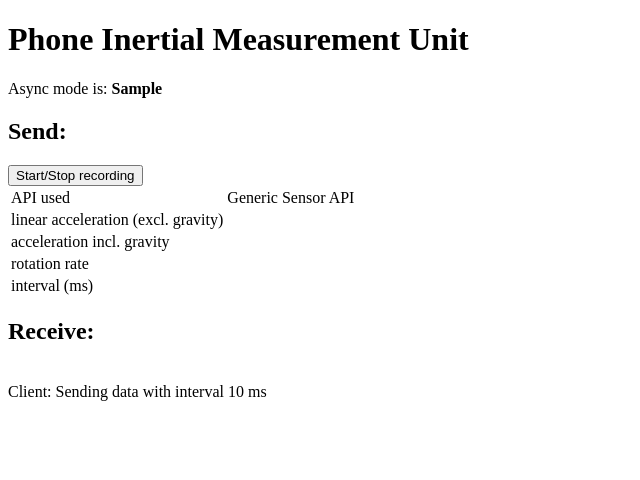
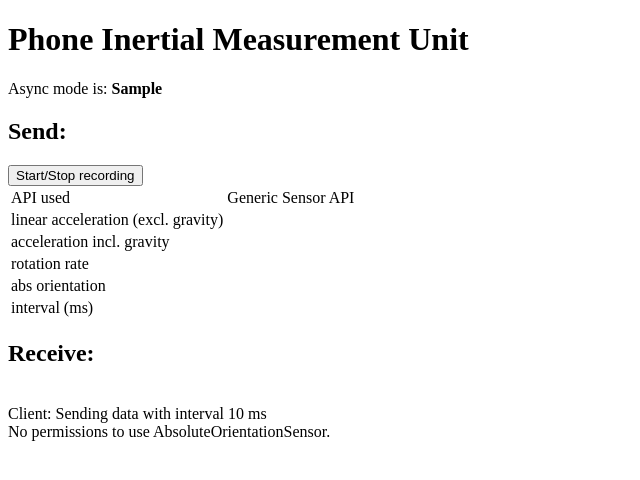
Before and after one commit to vtalpaert/phone-imu, a Flask app: template templates/index.html in a window 1280 px wide. Shown: the top 480 px of the page, without its empty margins (0-640 px from the left). Run offline with Flask 2, Linux system fonts and the light colour scheme; the template is opened without the code that fills it: most values are stand-ins (such as "Sample title", 1, 10 or a date in 2020); some libraries are stand-ins or nearby versions.

Commit message:
add linear acceleration and absolute orientation to sent data with live plot of orientation

```diff
--- a/templates/index.html
+++ b/templates/index.html
@@ -6,6 +6,22 @@
     <script src="//cdnjs.cloudflare.com/ajax/libs/socket.io/2.2.0/socket.io.js" integrity="sha256-yr4fRk/GU1ehYJPAs8P4JlTgu0Hdsp4ZKrx8bDEDC3I=" crossorigin="anonymous"></script>
     <script type="text/javascript" charset="utf-8">
         $(document).ready(function() {
+            function logMessage(text) {
+                $('#log').append('<br>' + $('<div/>').text(text).html());
+            };
+
+            Promise.all([navigator.permissions.query({ name: "accelerometer" }),
+                        navigator.permissions.query({ name: "magnetometer" }),
+                        navigator.permissions.query({ name: "gyroscope" })])
+                    .then(results => {
+                        if (results.every(result => result.state === "granted")) {
+                        sensor.start();
+                            logMessage("Client: I have access to all sensors.");
+                        } else {
+                            logMessage("No permissions to use AbsoluteOrientationSensor.");
+                        }
+            });
+
             // Connect to the Socket.IO server.
             // The connection URL has the following format, relative to the current page:
             //     http[s]://<domain>:<port>[/<namespace>]
@@ -14,10 +30,6 @@
             socket.on('connect', function() {
                 socket.sendBuffer = [];  // empty buffer in case the server is restarted while client is still accumulating messages
             });
-
-            function logMessage(text) {
-                $('#log').append('<br>' + $('<div/>').text(text).html());
-            };
 
             // Event handler for server sent data.
             socket.on('server_response', function(msg, cb) {
@@ -36,13 +48,19 @@
             var ax = 0;
             var ay = 0;
             var az = 0;
+            var ax_lin = 0;
+            var ay_lin = 0;
+            var az_lin = 0;
             var gx = 0;
             var gy = 0;
             var gz = 0;
+            var rx = 0;
+            var ry = 0;
+            var rz = 0;
 
             var sendDataLoop;
             function sendData() {
-                socket.emit('incoming_data', {data: [Date.now(), ax, ay, az, gx, gy, gz]});
+                socket.emit('incoming_data', {data: [Date.now(), ax, ay, az, ax_lin, ay_lin, az_lin, gx, gy, gz, rx, ry, rz]});
             };
             function startSending(sendInterval) {
                 logMessage('Client: Sending data with interval ' + sendInterval + ' ms');
@@ -87,8 +105,26 @@
                 }));
                 gyroscope.start();
 
-            } else if ('DeviceMotionEvent' in window) {
-                document.getElementById('moApi').innerHTML = 'Device Motion API';
+                // https://developer.mozilla.org/en-US/docs/Web/API/OrientationSensor
+                let options = { frequency: 60, referenceFrame: 'device' };  // if sendInterval is 20ms, then we need to refresh at 50Hz at least
+                let orientation = new AbsoluteOrientationSensor(options);
+                orientation.addEventListener('reading', e => {
+                    var s = Math.sqrt(1 - (orientation.quaternion.w * orientation.quaternion.w));
+                    orientationHandler({
+                        x: orientation.quaternion.x / s,
+                        y: orientation.quaternion.y / s,
+                        z: orientation.quaternion.z / s,
+                    });
+                });
+                orientation.addEventListener('error', error => {
+                    if (event.error.name == 'NotReadableError') {
+                        logMessage("Orientation sensor is not available.");
+                    }
+                });
+                sensor.start();
+
+            } else if ('DeviceMotionEvent' in window && 'DeviceOrientationEvent' in window) {
+                document.getElementById('moApi').innerHTML = 'Device Motion/Orientation API';
 
                 var onDeviceMotion = function (eventData) {
                     accelerationHandler(eventData.acceleration, 'moAccel');
@@ -97,15 +133,31 @@
                     intervalHandler(eventData.interval);
                 }
                 window.addEventListener('devicemotion', onDeviceMotion, false);
+
+                // https://developer.mozilla.org/en-US/docs/Web/API/DeviceOrientationEvent
+                var onDeviceOrientation = function (eventData) {
+                    orientationHandler({
+                        x: eventData.beta * Math.PI / 180,
+                        y: eventData.gamma * Math.PI / 180,
+                        z: eventData.alpha * Math.PI / 180,
+                    });
+                }
+                window.addEventListener('deviceorientation', onDeviceOrientation, false);
             } else {
                 document.getElementById('moApi').innerHTML = 'No Accelerometer & Gyroscope API available';
             }
 
             function accelerationHandler(acceleration, targetId) {
                 var info, xyz = "[X, Y, Z]";
-                ax = acceleration.x;
-                ay = acceleration.y;
-                az = acceleration.z;
+                if (targetId == 'moAccel') { // excluding gravity
+                    ax_lin = acceleration.x;
+                    ay_lin = acceleration.y;
+                    az_lin = acceleration.z;
+                } else {
+                    ax = acceleration.x;
+                    ay = acceleration.y;
+                    az = acceleration.z;
+                }
 
                 info = xyz.replace("X", acceleration.x && acceleration.x.toFixed(3));
                 info = info.replace("Y", acceleration.y && acceleration.y.toFixed(3));
@@ -123,6 +175,18 @@
                 info = info.replace("Y", rotation.beta && rotation.beta.toFixed(3));
                 info = info.replace("Z", rotation.gamma && rotation.gamma.toFixed(3));
                 document.getElementById("moRotation").innerHTML = info;
+            }
+
+            function orientationHandler(r) {
+                var info, xyz = "[X, Y, Z]";
+                rx = r.x;
+                ry = r.y;
+                rz = r.z;
+
+                info = xyz.replace("X", rx && rx.toFixed(3));
+                info = info.replace("Y", ry && ry.toFixed(3));
+                info = info.replace("Z", rz && rz.toFixed(3));
+                document.getElementById("moOrientation").innerHTML = info;
             }
 
             function intervalHandler(interval) {
@@ -158,6 +222,10 @@
             <td id="moRotation"></td>
         </tr>
         <tr>
+            <td>abs orientation</td>
+            <td id="moOrientation"></td>
+        </tr>
+        <tr>
             <td>interval (ms)</td>
             <td id="moInterval"></td>
         </tr>
```
Also changed, not shown: imu.py (+4 -3 lines), test_imu.py (+8 -2 lines).
